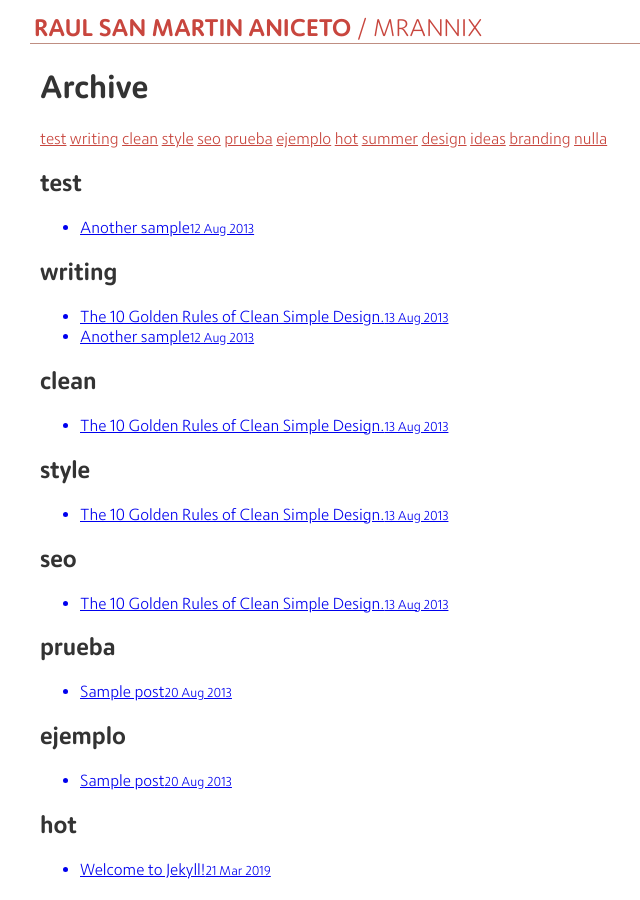
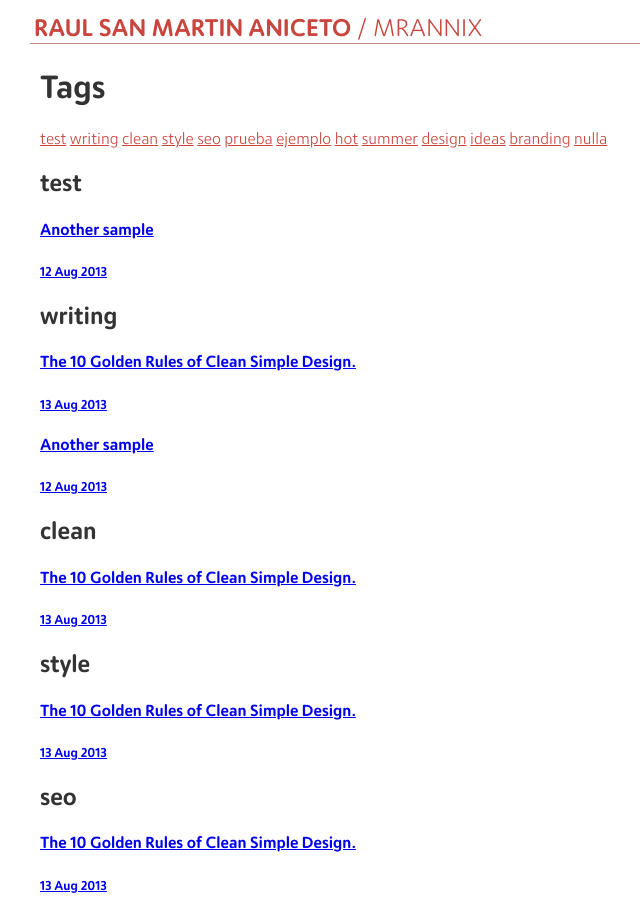
Before and after one commit to MrAnnix/MrAnnix.github.io, a Jekyll site: the page built from tags.html, in a window 1280 px wide and 900 px high. Shown: the whole window, without its empty margins (200-840 px from the left). Built offline with Jekyll 4.4.1, drawn with Linux system fonts in a browser that asks for light colours.

Commit message:
Changed filename tags

```diff
--- a/archive.html
+++ b/tags.html
@@ -1,5 +1,5 @@
 ---
-title: Archive
+title: Tags
 layout: default
 ---
 
@@ -27,7 +27,7 @@ The following part removes dulpicated tags and invalid tags like blank tag.
 	{% endif %}
 {% endfor %}
 
-<h1>Archive</h1>
+<h1>Tags</h1>
 
 <div class="blog-tags">
     <div class="tags-cloud">
@@ -38,13 +38,13 @@ The following part removes dulpicated tags and invalid tags like blank tag.
     <div class="tags-list">
         {% for tag in site.tags %}
         <h2 id="{{ tag[0] | slugify }}">{{ tag[0] }}</h2>
-        <ul class="tags-list-posts">
+        <div class="tags-list-posts">
             {% for post in tag[1] %}
             <a class="post-title" href="{{ site.baseurl }}{{ post.url }}">
-                <li>{{ post.title }}<small class="post-date">{{ post.date | date_to_string }}</small></li>
+                <h4>{{ post.title }}<h4><small class="post-date">{{ post.date | date_to_string }}</small>
             </a>
             {% endfor %}
-        </ul>
+        </div>
         {% endfor %}
     </div>
 </div>
```
